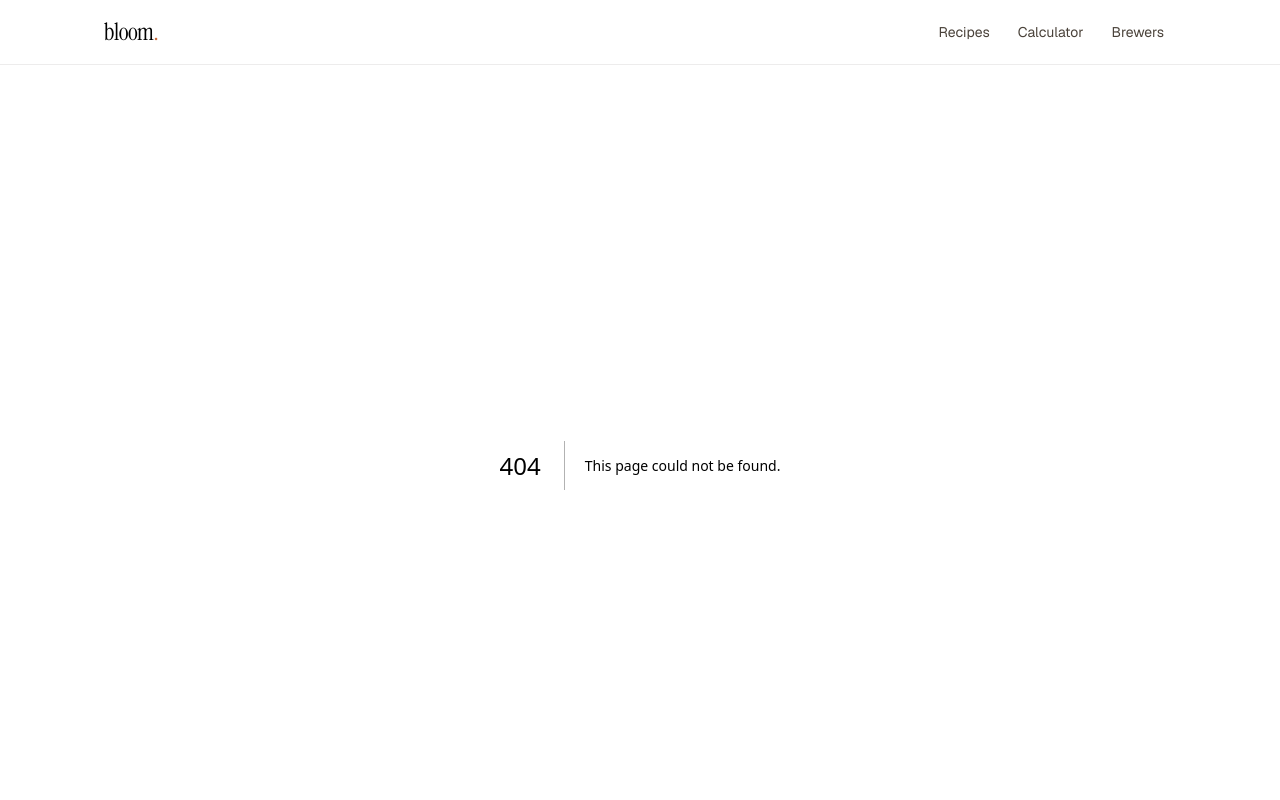
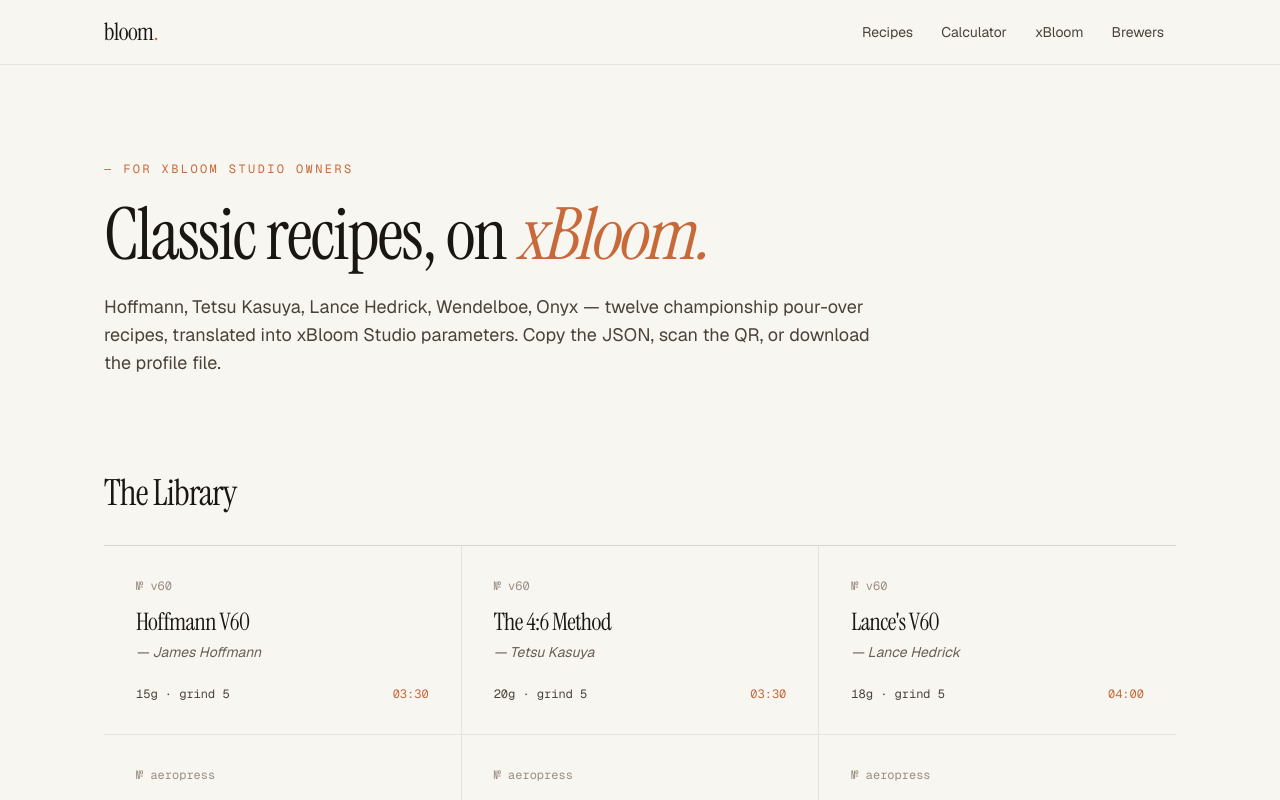
Before and after one commit to pixdyne/bloom-timer, a Next.js app: page /xbloom in a window 1280 px wide. Before the commit this address had no page. Shown: the top 800 px of the page. Built offline with nearby package versions, Linux system fonts and the light colour scheme.

Commit message:
feat: add /xbloom hub page

```diff
--- a/src/app/layout.tsx
+++ b/src/app/layout.tsx
@@ -42,6 +42,7 @@
             <ul className="flex gap-1 text-sm">
               <li><a href="/recipes" className="rounded-full px-3 py-1.5 text-[var(--color-ink-2)] hover:bg-[var(--color-bg-warm)] hover:text-[var(--color-ink)]">Recipes</a></li>
               <li><a href="/calculator" className="rounded-full px-3 py-1.5 text-[var(--color-ink-2)] hover:bg-[var(--color-bg-warm)] hover:text-[var(--color-ink)]">Calculator</a></li>
+              <li><a href="/xbloom" className="rounded-full px-3 py-1.5 text-[var(--color-ink-2)] hover:bg-[var(--color-bg-warm)] hover:text-[var(--color-ink)]">xBloom</a></li>
               <li><a href="/brewers" className="rounded-full px-3 py-1.5 text-[var(--color-ink-2)] hover:bg-[var(--color-bg-warm)] hover:text-[var(--color-ink)]">Brewers</a></li>
             </ul>
           </div>
--- /dev/null
+++ b/src/app/xbloom/page.tsx
@@ -0,0 +1,76 @@
+import Link from 'next/link';
+import { recipes } from '@/data/recipes';
+import { formatMMSS } from '@/lib/time';
+
+export const metadata = {
+  title: 'xBloom Recipes — Bloom Timer',
+  description:
+    'Twelve championship pour-over recipes, translated to xBloom Studio parameters. Copy as JSON, scan a QR code, or download the .xbloomprofile.',
+  alternates: { canonical: '/xbloom' },
+};
+
+export default function XBloomHub() {
+  return (
+    <main className="mx-auto max-w-6xl px-6 py-16 md:px-10 md:py-24">
+      <header className="mb-16 md:mb-24">
+        <p className="font-mono text-xs uppercase tracking-[0.2em] text-[var(--color-accent)]">
+          — for xbloom studio owners
+        </p>
+        <h1 className="mt-6 font-display text-5xl leading-[0.95] tracking-tight md:text-7xl">
+          Classic recipes, on <em className="text-[var(--color-accent)]">xBloom.</em>
+        </h1>
+        <p className="mt-6 max-w-prose text-lg text-[var(--color-ink-2)]">
+          Hoffmann, Tetsu Kasuya, Lance Hedrick, Wendelboe, Onyx — twelve championship pour-over
+          recipes, translated into xBloom Studio parameters. Copy the JSON, scan the QR, or
+          download the profile file.
+        </p>
+      </header>
+
+      <section>
+        <h2 className="font-display text-3xl tracking-tight md:text-4xl">The Library</h2>
+        <ul className="mt-8 grid grid-cols-1 gap-px border-y border-[var(--color-line)] bg-[var(--color-line)] sm:grid-cols-2 lg:grid-cols-3">
+          {recipes.map((r) => (
+            <li key={r.slug} className="bg-[var(--color-bg)]">
+              <Link
+                href={`/xbloom/${r.slug}`}
+                className="block p-8 transition-colors hover:bg-[var(--color-bg-warm)]"
+              >
+                <p className="font-mono text-xs text-[var(--color-muted)]">№ {r.brewer}</p>
+                <h3 className="mt-3 font-display text-2xl tracking-tight">{r.name}</h3>
+                <p className="mt-1 text-sm italic text-[var(--color-ink-3)]">— {r.author}</p>
+                <p className="mt-6 flex items-baseline justify-between font-mono text-xs text-[var(--color-ink-2)]">
+                  <span>
+                    {r.xbloomProfile?.bean.dose_g ?? r.baseDose}g · grind {r.xbloomProfile?.bean.grindSetting ?? '?'}
+                  </span>
+                  <span className="text-[var(--color-accent)]">{formatMMSS(r.totalTimeSec)}</span>
+                </p>
+              </Link>
+            </li>
+          ))}
+        </ul>
+      </section>
+
+      <section className="mt-24 rounded-2xl border border-[var(--color-line)] bg-[var(--color-bg-warm)] p-10 md:p-14">
+        <h2 className="font-display text-3xl tracking-tight md:text-4xl">Why this exists.</h2>
+        <p className="mt-6 max-w-prose text-lg text-[var(--color-ink-2)]">
+          The xBloom Studio ships with its own recipe library, but it&apos;s in-app and not
+          searchable on the open web. This page collects the most-asked-for classic
+          pour-over recipes — Hoffmann&apos;s V60, Kasuya&apos;s 4:6, Wendelboe&apos;s
+          AeroPress — translated into xBloom parameters. Each one is verified on a real
+          xBloom Studio before publishing.
+        </p>
+        <p className="mt-4 max-w-prose text-[var(--color-ink-3)]">
+          Found a parameter that doesn&apos;t taste right?{' '}
+          <a href="mailto:hello@bloomtimer.com" className="underline decoration-dotted underline-offset-4">
+            Tell us
+          </a>{' '}
+          — we&apos;ll re-test on the next firmware update and credit you.
+        </p>
+      </section>
+
+      <p className="mt-12 font-mono text-[10px] uppercase tracking-[0.2em] text-[var(--color-muted)]">
+        Not affiliated with xBloom Inc.
+      </p>
+    </main>
+  );
+}
```
